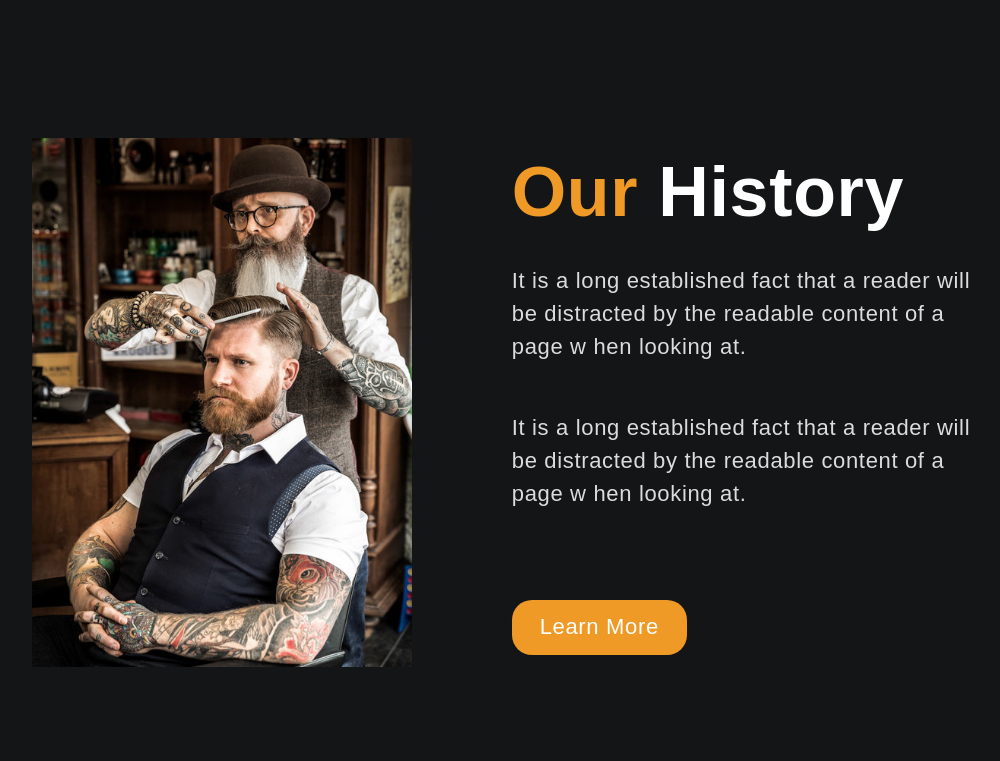
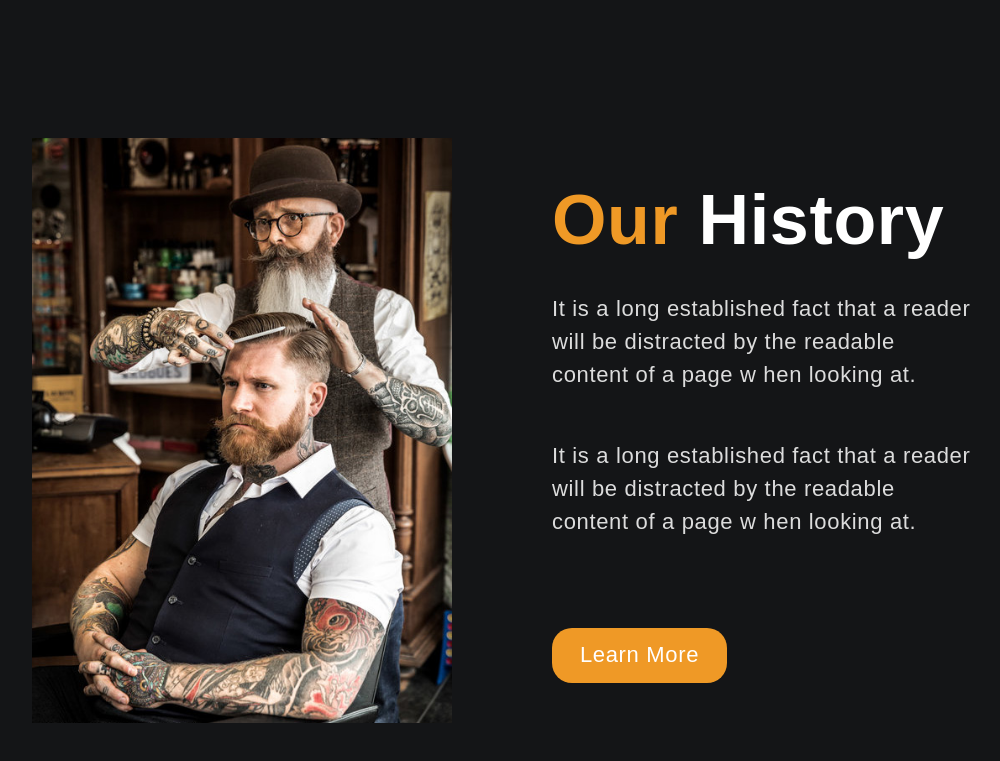
Before and after one commit to LioraProgram7/Barbershop, a website: page app/index.html in a window 1280 px wide. Shown: the part 802-1563 px from the top of the page, without its empty margins (138-1138 px from the left). Drawn offline with nearby package versions, Linux system fonts and the light colour scheme; files that its build step writes are made by us from their sources; files whose address does not match are found by name.

Commit message:
corrected our-history

```diff
--- a/app/scss/our-history.scss
+++ b/app/scss/our-history.scss
@@ -4,7 +4,7 @@
 
   &__container {
     display: flex;
-    justify-content: space-between;
+    justify-content: center;
   }
 
   &__media {
@@ -14,12 +14,12 @@
     margin-right: 100px;
   }
 
-  // .our-history__img {}
-
   &__content {
     display: flex;
     flex-direction: column;
     justify-content: center;
+    max-width: 526px;
+    width: 100%;
   }
 
   .block-text__text {
```
